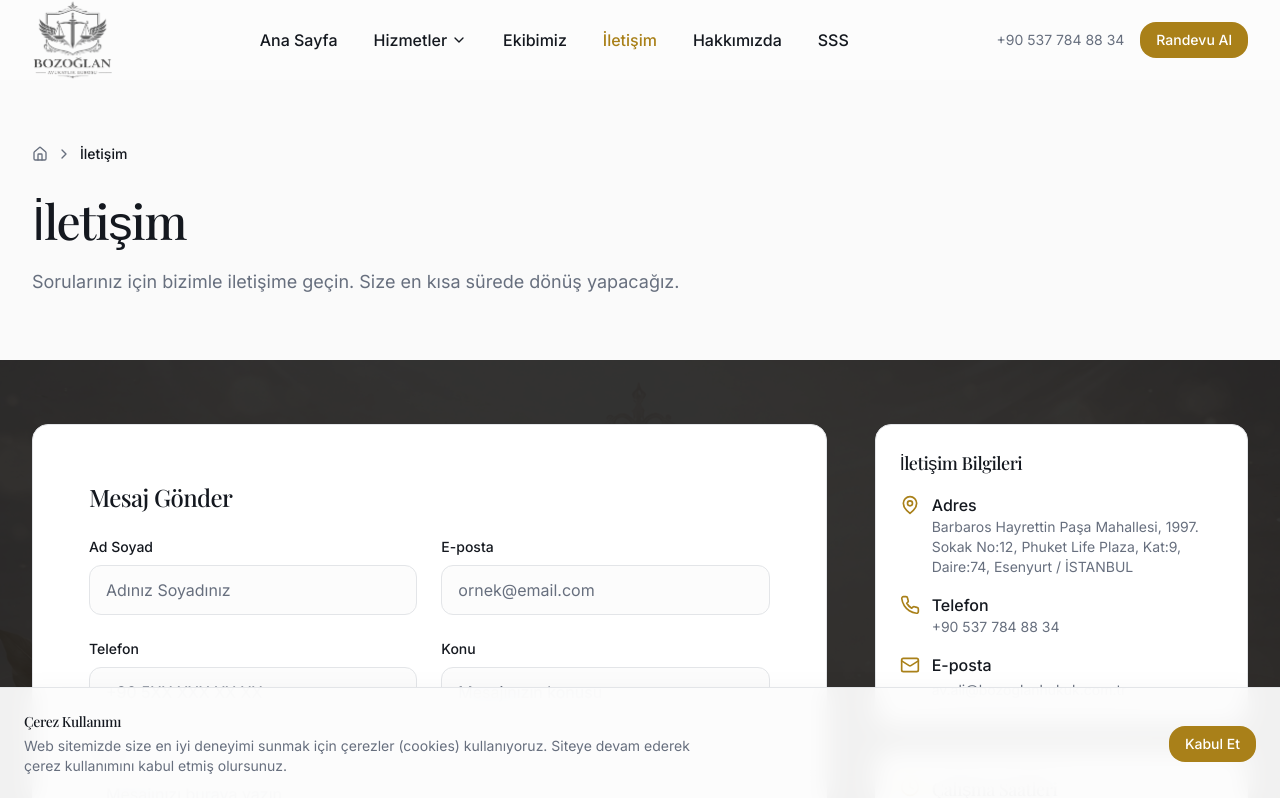
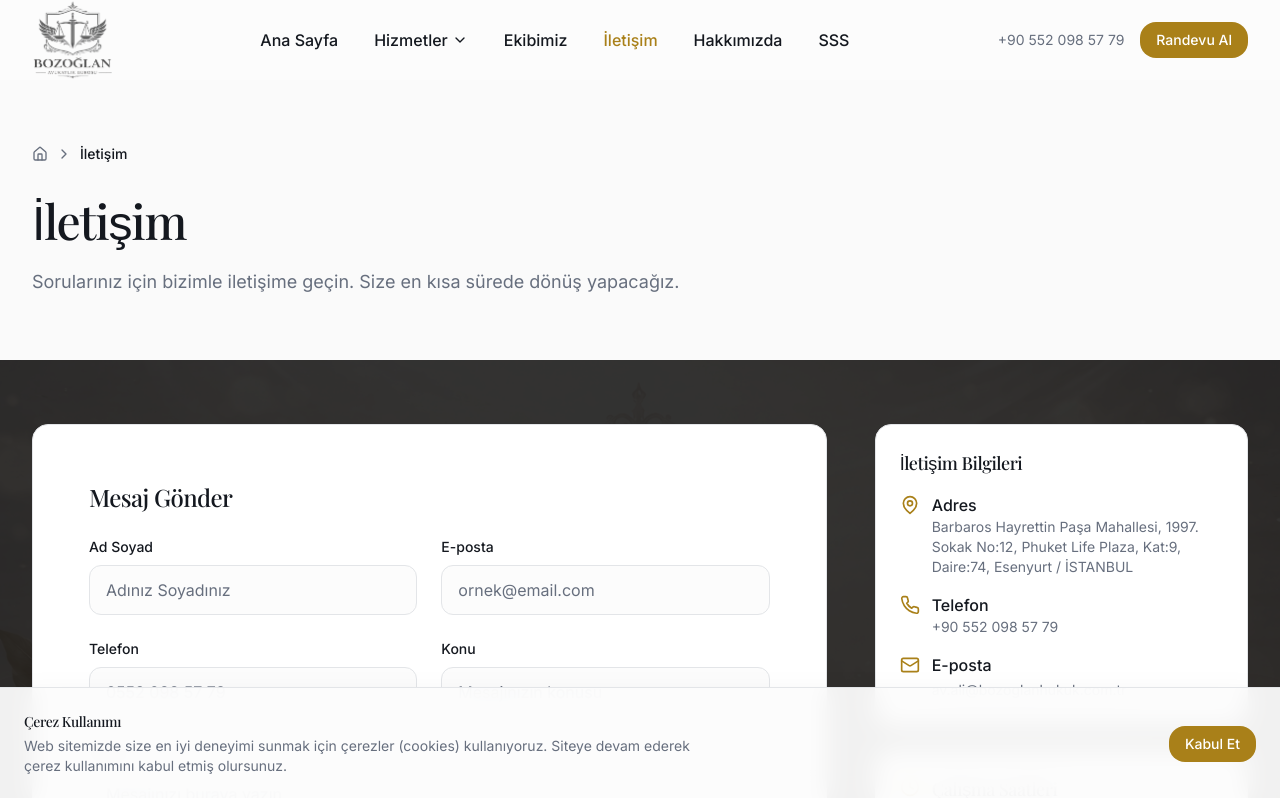
Before and after one commit to cantorunkerem8/avukat-site-, a Next.js app: page /iletisim in a window 1280 px wide. Shown: the top 798 px of the page. Built offline with nearby package versions, Linux system fonts and the light colour scheme; a web font is replaced by a local one.

Commit message:
feat: site genelindeki telefon numaralari 0552 098 57 79 olarak guncellendi

```diff
--- a/src/app/iletisim/ContactForm.tsx
+++ b/src/app/iletisim/ContactForm.tsx
@@ -198,7 +198,7 @@ export function ContactForm() {
         <Input
           label="Telefon"
           type="tel"
-          placeholder="+90 5XX XXX XX XX"
+          placeholder="0552 098 57 79"
           error={errors.phone?.message}
           {...register('phone')}
         />
--- a/src/content/site.ts
+++ b/src/content/site.ts
@@ -7,7 +7,7 @@ export const siteContent: SiteContent = {
         description:
             '2023 yılından bu yana, hukuku sadece bir çözüm mekanizması değil, stratejik bir güç olarak kullanıyoruz. Müvekkillerimizin haklarını korurken, onları geleceğin risklerine karşı bugünden hazırlayan proaktif ve vizyoner bir hukuk anlayışıyla hizmet veriyoruz.',
         address: 'Barbaros Hayrettin Paşa Mahallesi, 1997. Sokak No:12, Phuket Life Plaza, Kat:9, Daire:74, Esenyurt / İSTANBUL',
-        phone: '+90 537 784 88 34',
+        phone: '+90 552 098 57 79',
         email: 'av.ali@bozoglanhukuk.com.tr',
         workingHours: {
             weekdays: '09:00 - 18:00',
@@ -219,7 +219,7 @@ Ticaret hukuku, icra ve iflas hukuku, yabancılar hukuku ve ceza hukuku başta o
             education: [],
             languages: ['Türkçe'],
             barInfo: 'İstanbul Barosu - Sicil No: 88962',
-            phone: '+90 537 784 88 34',
+            phone: '+90 552 098 57 79',
             imagePlaceholder: {
                 initials: 'AB',
                 bgColor: 'bg-gradient-to-br from-amber-600 to-amber-800',
```
